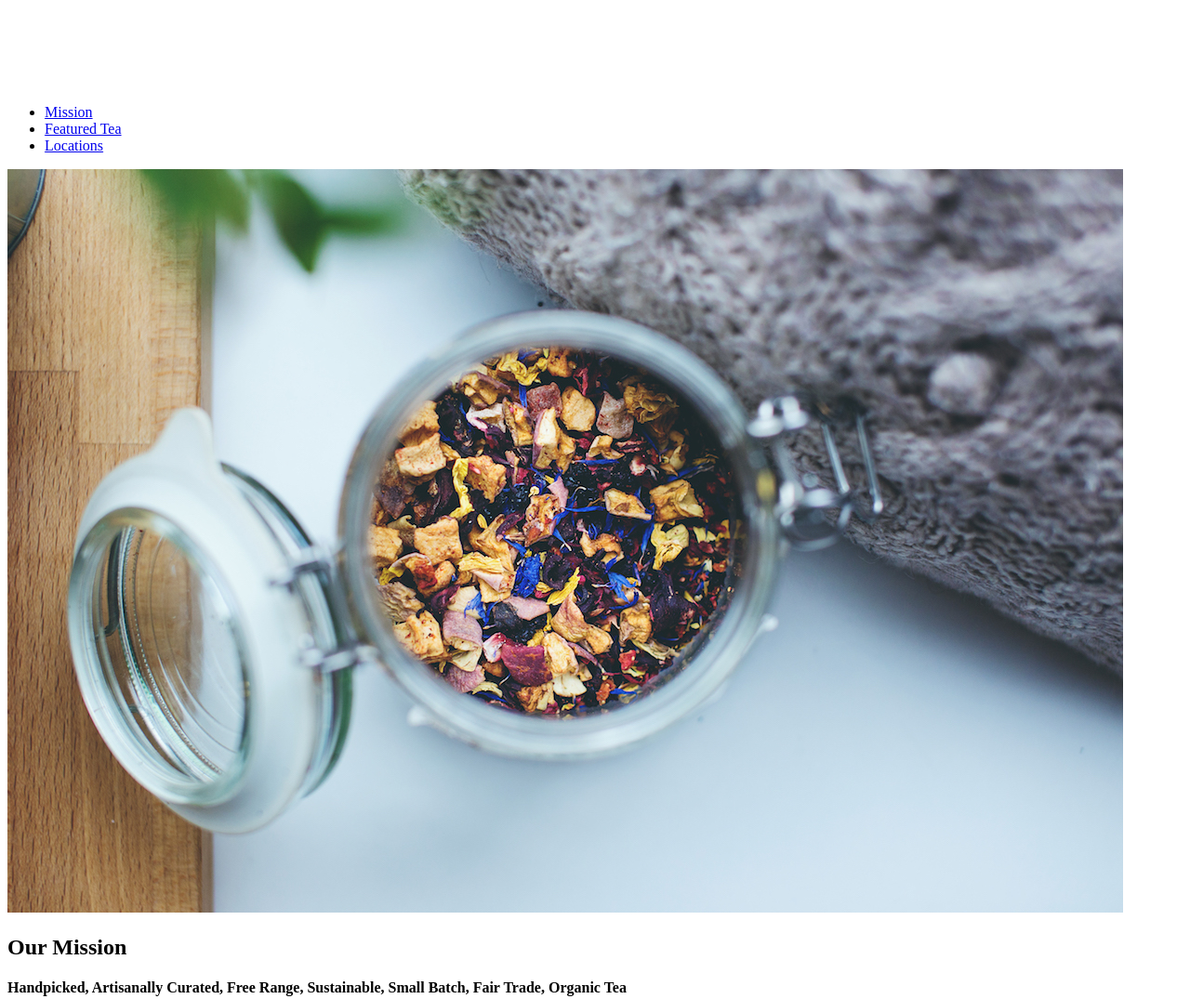
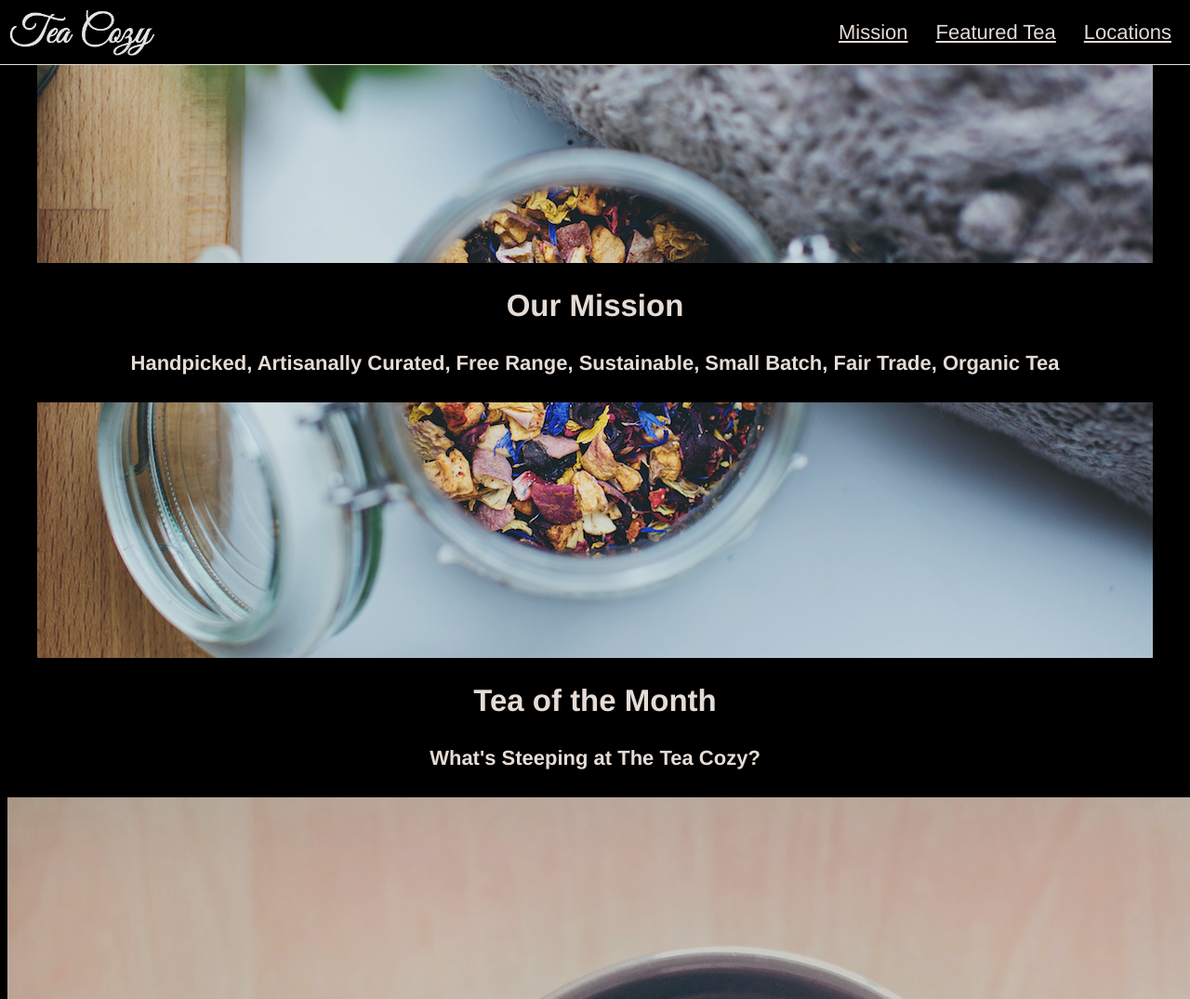
Before and after one commit to alymichwoo/tea-cozy, a plain HTML site: page index.html in a window 1280 px wide. Shown: the top 1075 px of the page at 93% size. Drawn offline with Linux system fonts and the light colour scheme.

Commit message:
Style hero section

```diff
--- a/css/main.css
+++ b/css/main.css
@@ -0,0 +1,56 @@
+body {
+    font-family: 'Helvetica', sans-serif;
+    font-size: 22px;
+    color: seashell;
+    background-color: black;
+    opacity: 0.9;
+    text-align: center;
+}
+
+.nav-logo {
+    height: 50px;
+}
+
+.nav-bar {
+    padding-left: 10px;
+    border-bottom: 1px solid seashell;
+    height: 69px;
+    width: 100%;
+    position: fixed;
+    display: flex;
+    justify-content: space-between;
+    align-items: center;
+    background-color: black;
+    left: 0;
+    top: 0;
+}
+
+.nav-menu {
+    list-style: none;
+    display: flex;
+}
+
+.nav-item a {
+    color: seashell;
+    text-decoration: underline;
+    padding-right: 30px;
+}
+
+.hero {
+    background: url(../img/mission-background.jpeg) no-repeat black;
+    background-size: cover;
+    height: 700px;
+    width: 1200px;;
+    margin: 0 auto;
+    display: flex;
+    align-items: center;
+    justify-content: center;
+}
+
+.mission-section {
+    margin: 0 auto;
+    position: absolute;
+    background-color: black;
+    width: 1200px;;
+
+}
--- a/index.html
+++ b/index.html
@@ -11,23 +11,22 @@
 </head>
 <body>
     <header>
-        <nav>
-            <img src="img/tea-cozy-logo.png" alt="Tea Cozy logo">
-            <ul>
-                <li><a href="#mission">Mission</a></li>
-                <li><a href="#featured">Featured Tea</a></li>
-                <li><a href="#locations">Locations</a></li>
+        <nav class="nav-bar">
+            <img src="img/tea-cozy-logo.png" alt="Tea Cozy logo" class="nav-logo">
+            <ul class="nav-menu">
+                <li class="nav-item"><a href="#mission">Mission</a></li>
+                <li class="nav-item"><a href="#featured">Featured Tea</a></li>
+                <li class="nav-item"><a href="#locations">Locations</a></li>
             </ul>
         </nav>
     </header>
     <main>
         <section id="mission">
-            <div class="hero-img">
-                <img src="img/mission-background.jpeg" alt="Background image of an open jar of loose leaf tea">
-            </div>
-            <div class="mission-section">
-                <h2>Our Mission</h2>
-                <h4>Handpicked, Artisanally Curated, Free Range, Sustainable, Small Batch, Fair Trade, Organic Tea</h4>
+            <div class="hero">
+                <div class="mission-section">
+                    <h2>Our Mission</h2>
+                    <h4>Handpicked, Artisanally Curated, Free Range, Sustainable, Small Batch, Fair Trade, Organic Tea</h4>
+                </div>
             </div>
         </section>
         <section id="featured">
```
